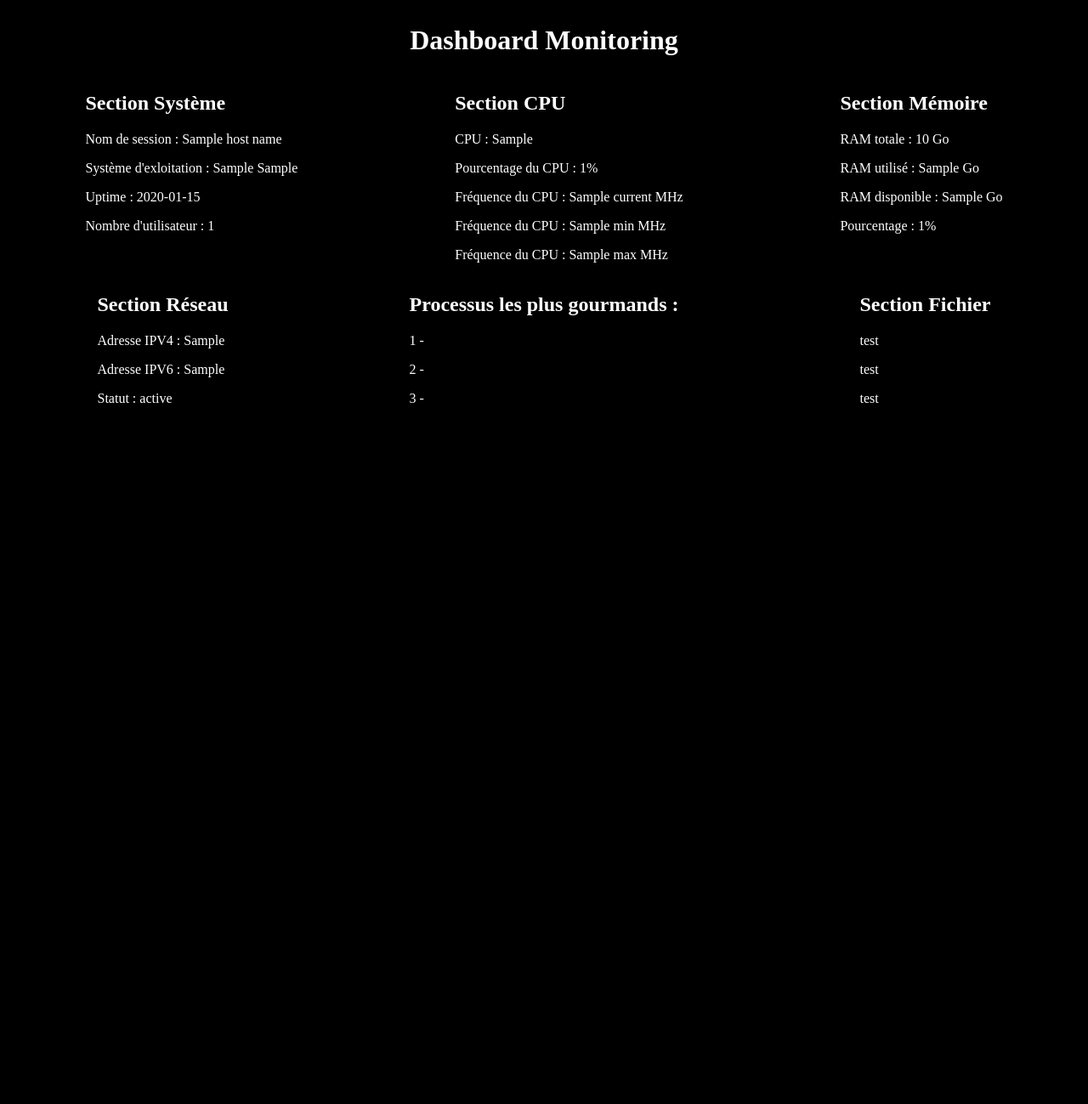
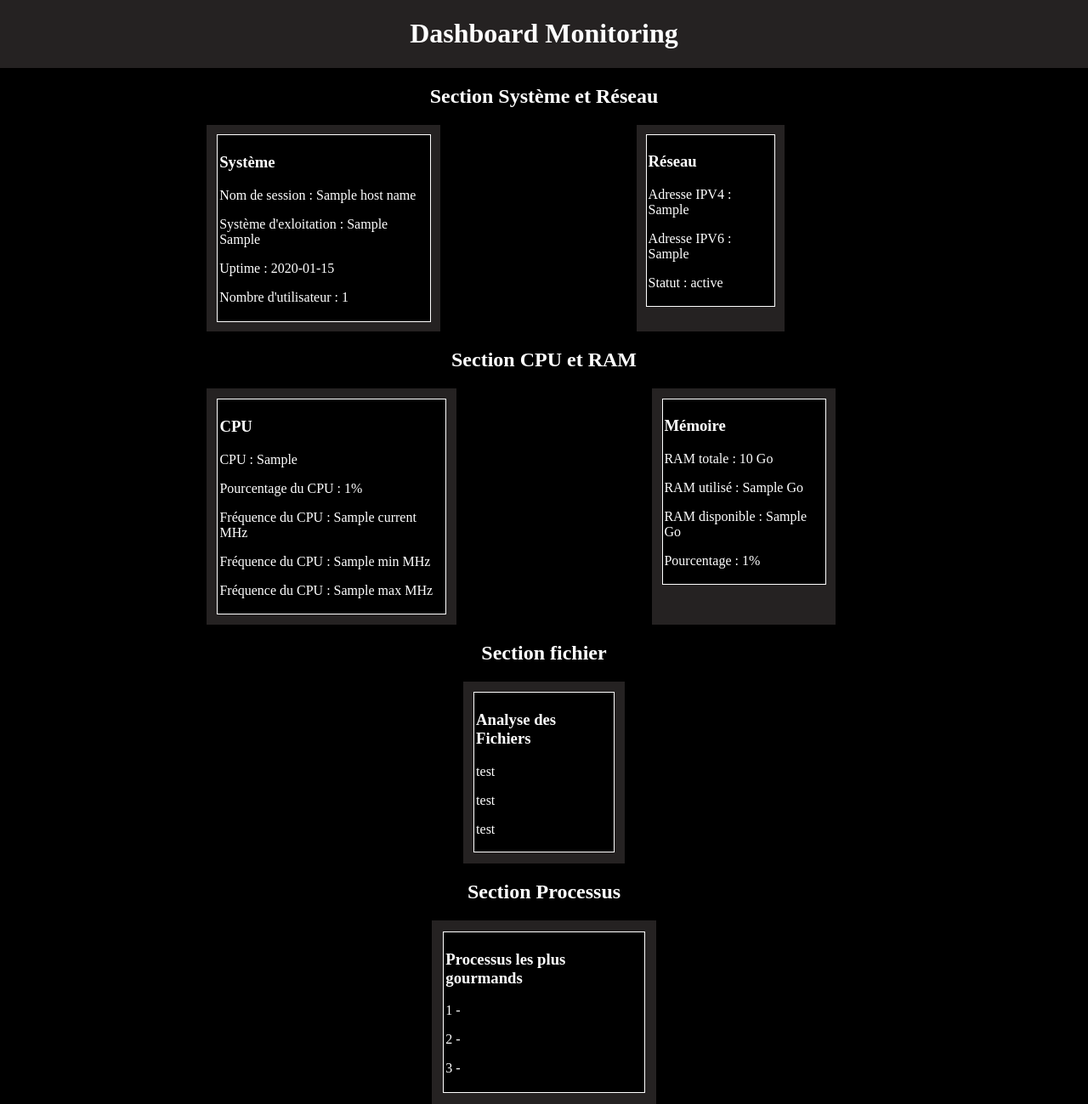
Before and after one commit to Andy-pauriac/challenge-triple-A, a Flask app: template templates/template.html in a window 1280 px wide. Shown: the whole page at 85% size. Before the commit the page ends 474 px from the top, so only its background shows below. Run offline with Flask 3, Linux system fonts and the light colour scheme; the template is opened without the code that fills it: most values are stand-ins (such as "Sample title", 1, 10 or a date in 2020).

Commit message:
Began to work on html file and css

```diff
--- a/monitor.py
+++ b/monitor.py
@@ -1,11 +1,11 @@
-from flask import Flask, render_template, request, url_for
+from flask import Flask, render_template
 import psutil, socket, time, platform
 
 # Configuration de l'application
 app = Flask(__name__)
 
 # Route pour afficher les différentes pages
-@app.route("/", methods=["GET"])
+@app.route("/")
 def index():
 
     # SECTION SYSTEME
--- a/static/css/template.css
+++ b/static/css/template.css
@@ -1,30 +1,54 @@
 :root{
-    --primary_color: black;
-    --secondary_color: white;
+    --primary_color: #000000;
+    --secondary_color: #252222;
+    --third_color: #000000;
+    --text_color: white;
 
 }
 
+body{
+    margin: 0;
+    background-color: var(--primary_color);
+}
 html {
     margin: 0;
     padding: 0;
 
 }
 
-body{
-    background-color: var(--primary_color);
-}
 .title{
     display: flex;
     justify-content: center;
+    color:var(--text_color);
+    background-color:var(--secondary_color)
 }
 
-.title h1{
-    color:var(--secondary_color)
-}
 .div_parent{
     display: flex;
-    justify-content: space-around;
+    justify-content: flex-start;
+    margin-left: 10%;
+    color:var(--text_color)
 }
-.div_parent div{
-    color:var(--secondary_color)
+
+.section_title{
+    display:flex;
+    justify-content: center;
+    color:var(--text_color)
 }
+
+.dashboard_div_parent{
+    margin: 0 10%;
+    padding: 1%;
+    background-color: var(--secondary_color);
+}
+
+.dashboard_div{
+    background-color: var(--third_color);
+    padding: 1%;
+    border: solid white 1px
+}
+.div_parent_scd_part{
+    display: flex;
+    justify-content: center;
+    color:var(--text_color)
+}
--- a/templates/template.html
+++ b/templates/template.html
@@ -1,9 +1,9 @@
 <html lang="fr">
 <head>
     <meta charset="UTF-8">
-    <meta http-equiv="refresh" content="2" >
+    <!-- <meta http-equiv="refresh" content="2" > -->
     <meta name="viewport" content="width=device-width, initial-scale=1.0">
-    <link rel="stylesheet" href="{{ url_for('static', filename='css/template.css') }}">
+    <link rel="stylesheet" href="../static/css/template.css">
     <title>Dashboard</title>
 </head>
 
@@ -12,50 +12,81 @@
         <h1>Dashboard Monitoring</h1>
 
     </header>
+
     <body>
+        <div class="section_title">
+            <h2>Section Système et Réseau</h2>
+        </div>
         <section class="div_parent">
-            <div class="dashboard_section">
-                <h2>Section Système</h2>
+            <div class="dashboard_div_parent">
+                <div class="dashboard_div">
+                    <h3>Système</h3>
                     <p>Nom de session : {{ host_name }}</p>
                     <p>Système d'exloitation : {{ os }} {{ os_release }}</p>
                     <p>Uptime : {{ uptime }}</p>
                     <p>Nombre d'utilisateur : {{ user_number }} </p>
                 </div>
-            <div class="dashboard_section">
-                <h2>Section CPU</h2>
+            </div>
+            <div class="dashboard_div_parent">
+                <div class="dashboard_div">
+                    <h3>Réseau</h3>
+                    <p>Adresse IPV4 : {{ ipv4.ip }} </p>
+                    <p>Adresse IPV6 : {{ ipv6.ip }} </p>
+                    <p>Statut : {{ status }} </p>
+                </div>
+            </div>
+        </section>
+
+        <div class="section_title">
+            <h2>Section CPU et RAM</h2>
+        </div>
+        <section class="div_parent">
+            <div class="dashboard_div_parent">
+                <div class="dashboard_div">
+                    <h3>CPU</h3>
                     <p> CPU : {{ cpu_cores }}</p>
                     <p> Pourcentage du CPU : {{ cpu_percent }}% </p>
                     <p>Fréquence du CPU : {{ cpu_freq.current }} MHz</p>
                     <p>Fréquence du CPU : {{ cpu_freq.min }} MHz</p>
                     <p>Fréquence du CPU : {{ cpu_freq.max }} MHz</p>
                 </div>
-            <div class="dashboard_section">
-                <h2>Section Mémoire</h2>
+            </div>
+            <div class="dashboard_div_parent">
+                <div class="dashboard_div">
+                    <h3>Mémoire</h3>
                     <p>RAM totale : {{ ram_total }} Go</p>
                     <p>RAM utilisé : {{ ram_used }} Go</p>
                     <p>RAM disponible : {{ ram_available }} Go</p>
                     <p>Pourcentage : {{ ram_percent }}% </p>
                 </div>
+            </div>
         </section>
 
-        <section class="div_parent">
-            <div class="dashboard_section">
-                <h2>Section Réseau</h2>
-                <p>Adresse IPV4 : {{ ipv4.ip }} </p>
-                <p>Adresse IPV6 : {{ ipv6.ip }} </p>
-                <p>Statut : {{ status }} </p>
+        <div class="section_title">
+            <h2>Section fichier </h2>
         </div>
-            <div class="dashboard_section">
-                <h2>Processus les plus gourmands :</h2>
+        <section class="div_parent_scd_part">
+            <div class="dashboard_div_parent">
+                <div class="dashboard_div">
+                    <h3>Analyse des Fichiers</h3>
+                    <p>test</p>
+                    <p>test</p>
+                    <p>test</p>
+                </div>
+            </div>
+        </section>
+
+        <div class="section_title">
+            <h2>Section Processus</h2>
+        </div>
+        <section class="div_parent_scd_part">
+            <div class="dashboard_div_parent">
+                <div class="dashboard_div">
+                    <h3>Processus les plus gourmands  </h3>
                     <p>1 - </p>
                     <p>2 - </p>
                     <p>3 - </p>
                 </div>
-            <div class="dashboard_section">
-                <h2>Section Fichier</h2>
-                <p>test</p>
-                <p>test</p>
-                <p>test</p>
             </div>
         </section>
     </body>
```
Also changed, not shown: 1 other file. Lines whose indentation alone changed are shown as unchanged.
